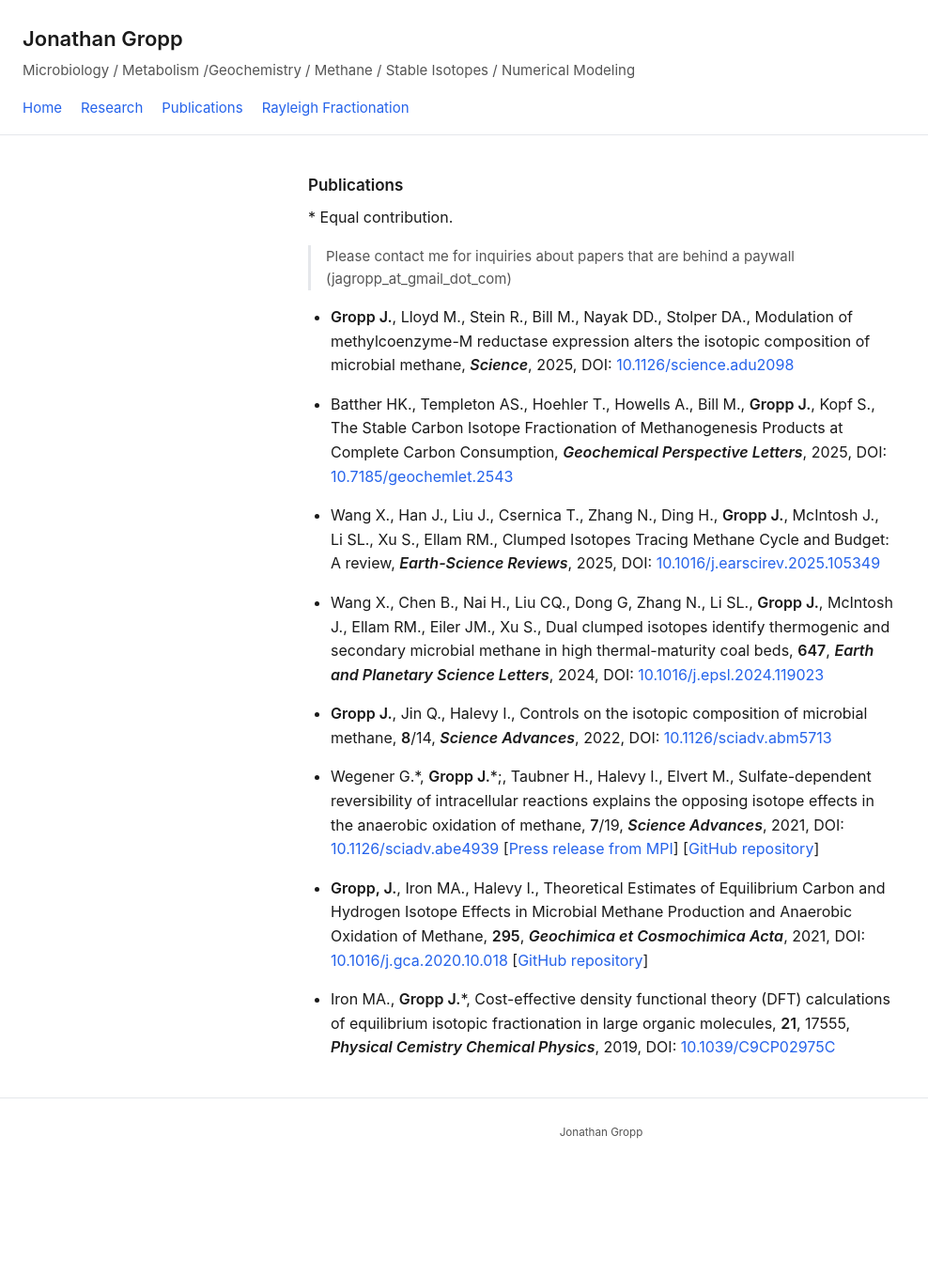
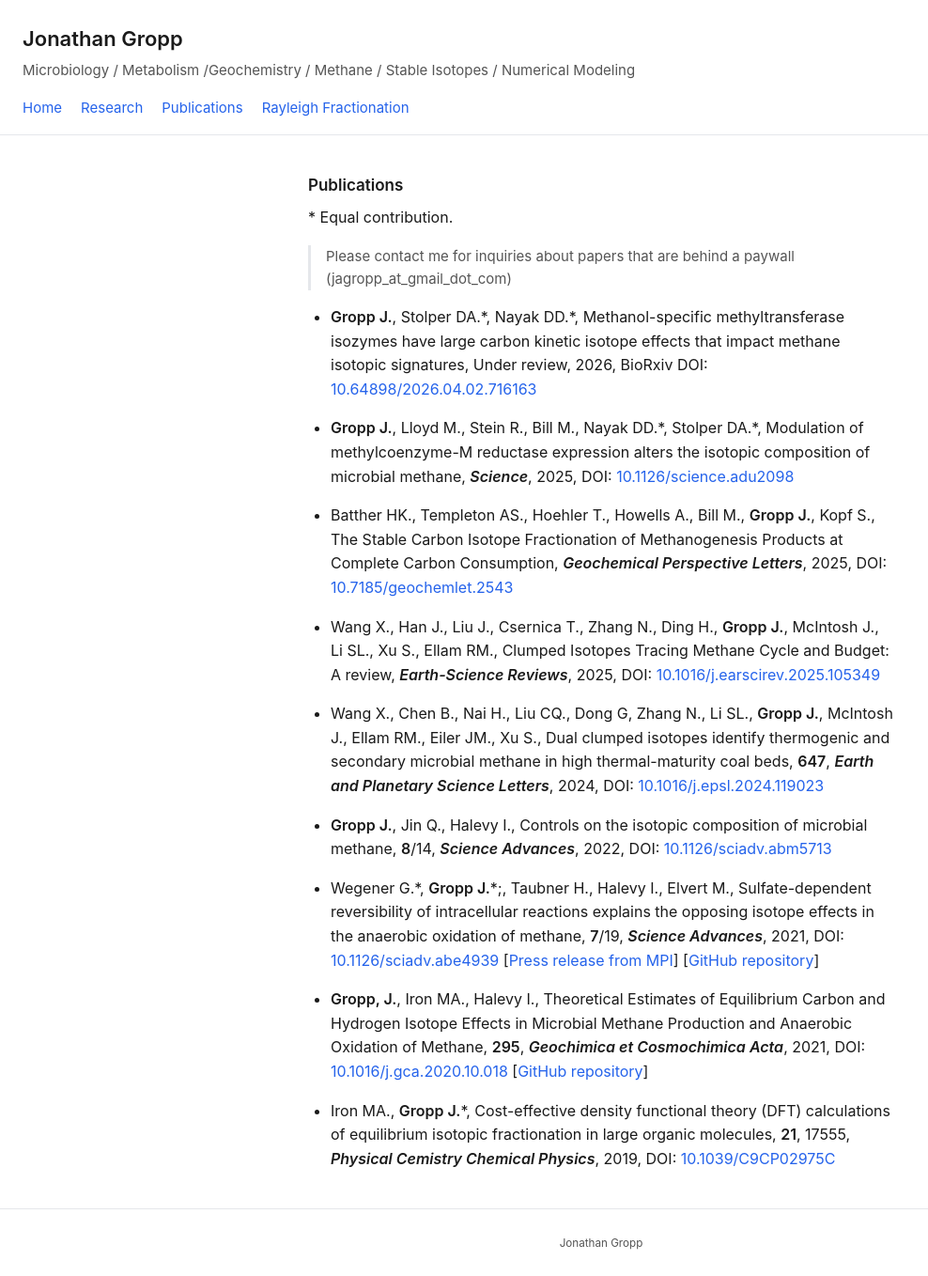
Before and after one commit to jagropp/jagropp.github.io, a Jekyll site: the page built from publications.md, in a window 1280 px wide. Shown: the whole page at 94% size, without its empty margins (0-988 px from the left). Built offline with Jekyll 4.4.1, drawn with Linux system fonts in a browser that asks for light colours; our own code applies the rules of GitHub Pages for plain Markdown files; before the commit the page ends 1239 px from its top, so only the background shows below that.

Commit message:
Update publication entries in publications.md

```diff
--- a/publications.md
+++ b/publications.md
@@ -3,7 +3,9 @@
 \* Equal contribution.
 > Please contact me for inquiries about papers that are behind a paywall (jagropp_at_gmail_dot_com)
 
-- **Gropp J.**, Lloyd M., Stein R., Bill M., Nayak DD., Stolper DA., Modulation of methylcoenzyme-M reductase expression alters the isotopic composition of microbial methane, ***Science***, 2025, DOI: [10.1126/science.adu2098](https://doi.org/10.1126/science.adu2098){:target="_blank"}
+- **Gropp J.**, Stolper DA.\*, Nayak DD.\*, Methanol-specific methyltransferase isozymes have large carbon kinetic isotope effects that impact methane isotopic signatures, Under review, 2026, BioRxiv DOI: [10.64898/2026.04.02.716163](https://doi.org/10.64898/2026.04.02.716163){:target="_blank"}
+
+- **Gropp J.**, Lloyd M., Stein R., Bill M., Nayak DD.\*, Stolper DA.\*, Modulation of methylcoenzyme-M reductase expression alters the isotopic composition of microbial methane, ***Science***, 2025, DOI: [10.1126/science.adu2098](https://doi.org/10.1126/science.adu2098){:target="_blank"}
 
 - Batther HK., Templeton AS., Hoehler T., Howells A., Bill M., **Gropp J.**, Kopf S., The Stable Carbon Isotope Fractionation of Methanogenesis Products at Complete Carbon Consumption, ***Geochemical Perspective Letters***, 2025, DOI: [10.7185/geochemlet.2543](https://doi.org/10.7185/geochemlet.2543){:target="_blank"}
 
```
